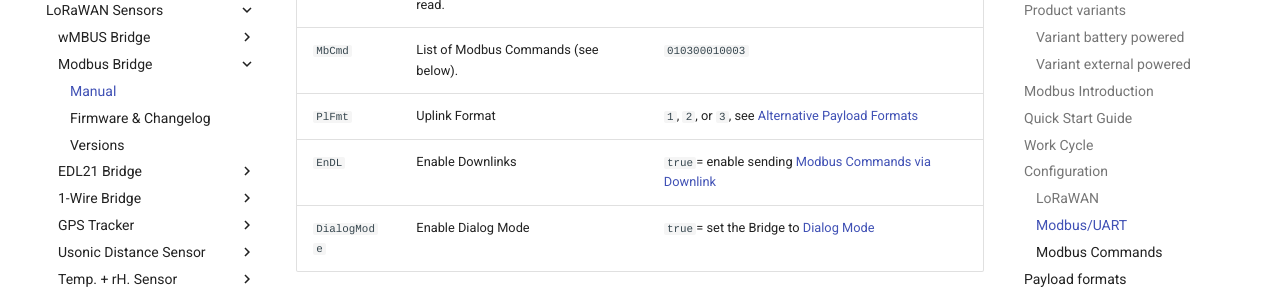
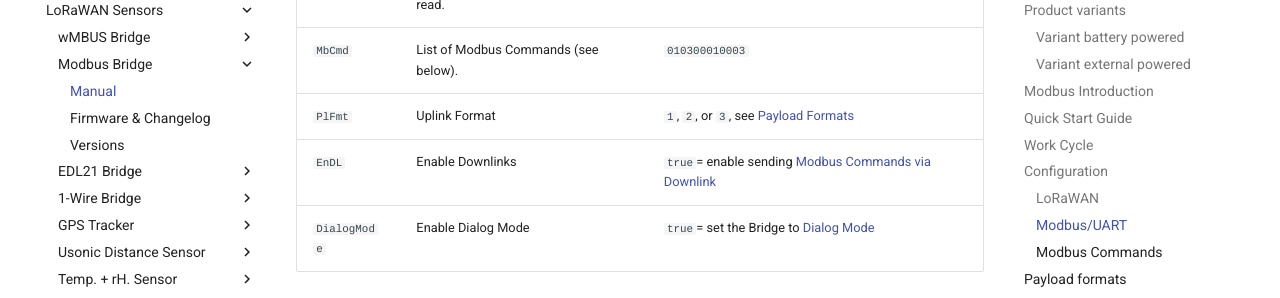
Before and after one commit to Lobaro/docs, an MkDocs documentation site: the page built from docs/lorawan-sensors/modbus-lorawan/index.md, in a window 1280 px wide and 900 px high, scrolled down 7269 px. Shown: the part 152-450 px from the top of the window. Built offline with MkDocs 1.6.1 and Material for MkDocs 9.7.7, drawn with Linux system fonts in a browser that asks for light colours; a script that is not in the unit is left out; comment, search, counter and statistics services are not loaded.

Commit message:
Fix link to payload formats

```diff
--- a/docs/lorawan-sensors/modbus-lorawan/index.md
+++ b/docs/lorawan-sensors/modbus-lorawan/index.md
@@ -234,7 +234,7 @@
 |`MbPar`     | UART parity            | `NONE`, `EVEN`, `ODD` |
 |`MbCron`    | Cron expression<sup>&dagger;</sup> defining when to read. | `0 0/15 * * * *` for every 15 minutes |
 |`MbCmd`     | List of Modbus Commands (see below). | `010300010003` |
-|`PlFmt`     | Uplink Format          | `1`, `2`, or `3`, see [Alternative Payload Formats](#alternative-payload-formats) |
+|`PlFmt`     | Uplink Format          | `1`, `2`, or `3`, see [Payload Formats](#payload-formats) |
 |`EnDL`      | Enable Downlinks       | `true`= enable sending [Modbus Commands via Downlink](#downlink) |
 |`DialogMode `| Enable Dialog Mode    | `true`= set the Bridge to [Dialog Mode](#dialog-mode) |
 
```
